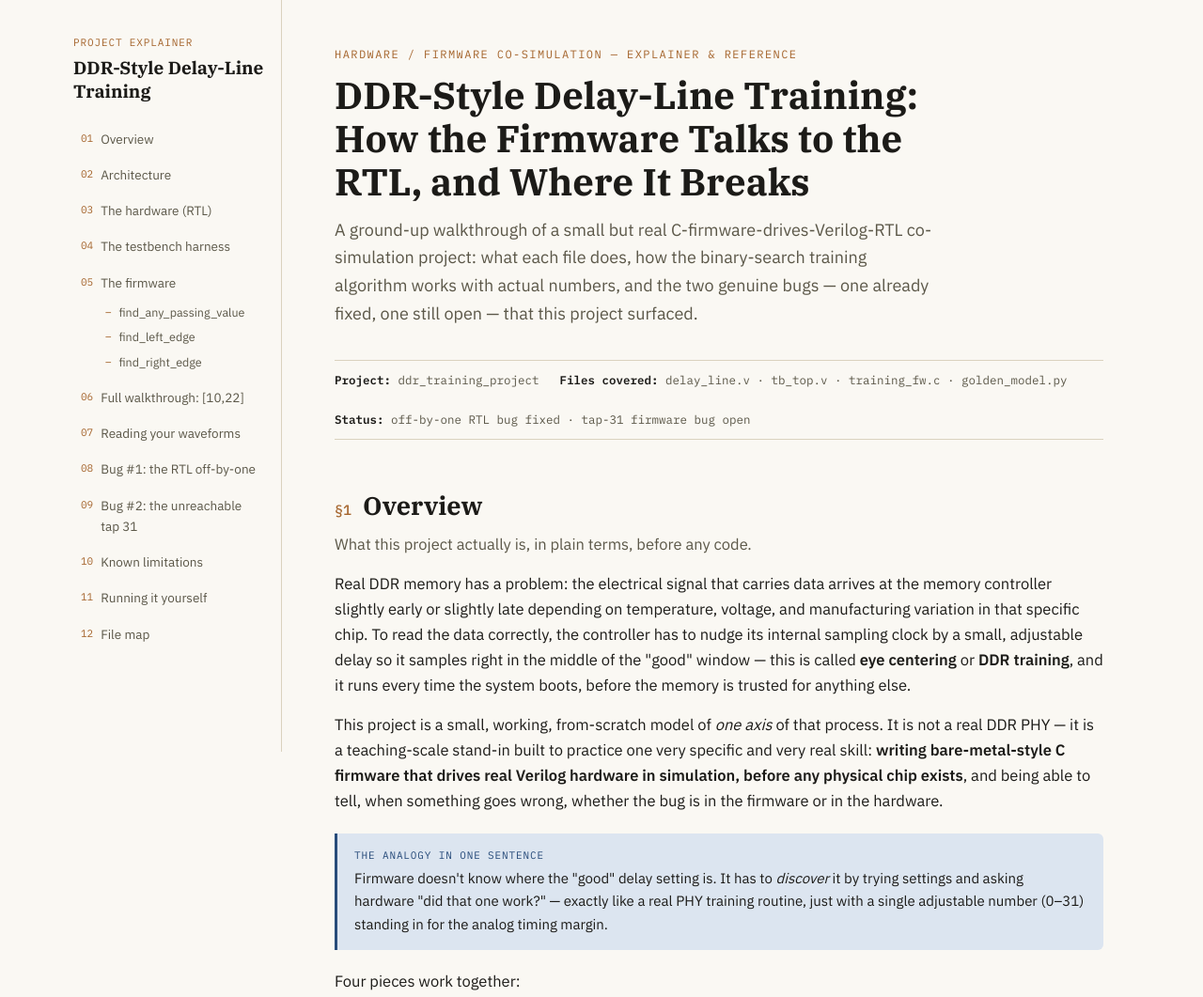
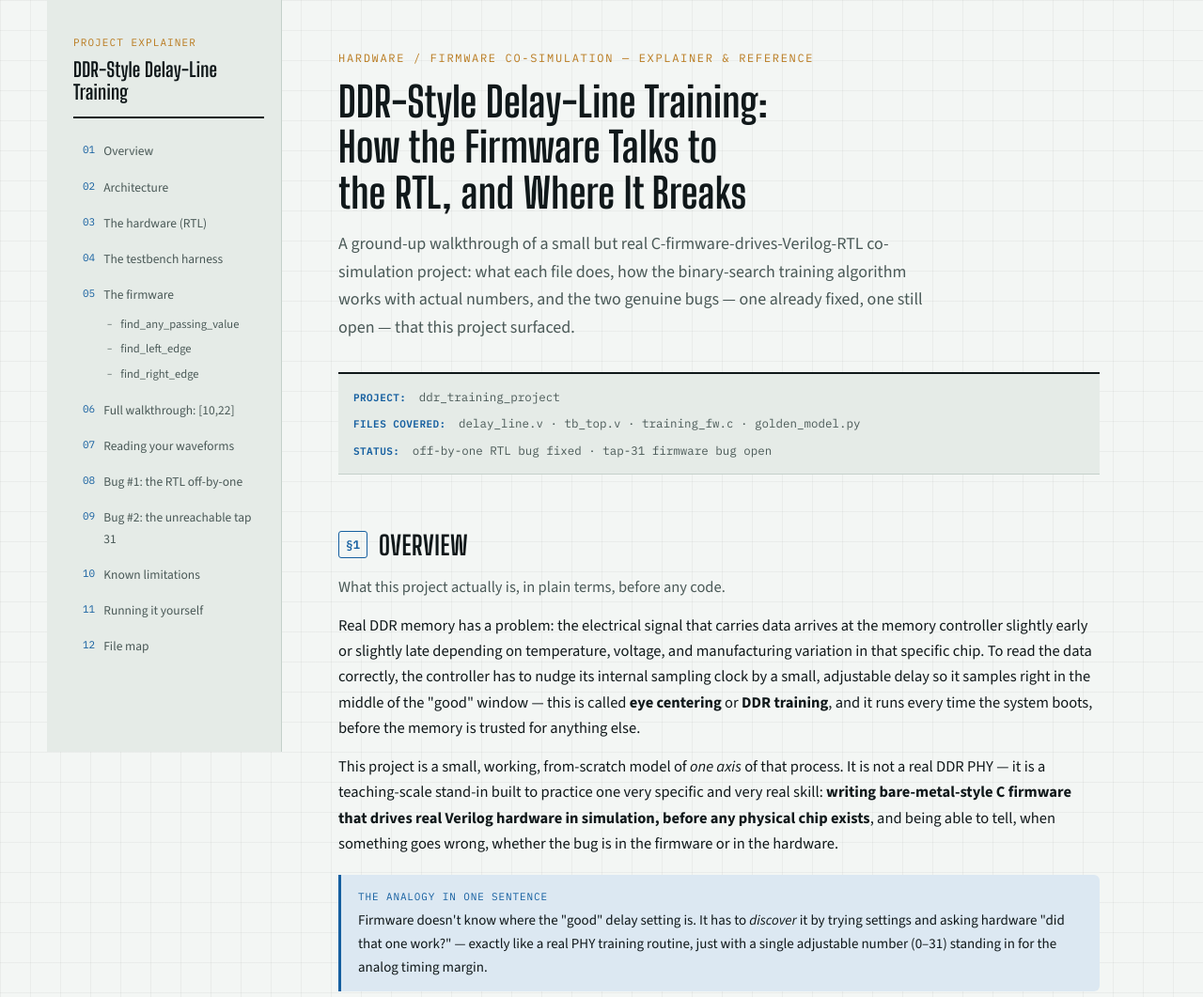
Before and after one commit to YaswanthReddy06/ddr_training_project, a plain HTML site: page ddr_training_project_explainer.html in a window 1280 px wide. Shown: the top 1061 px of the page at 94% size. Drawn offline with nearby package versions, Linux system fonts and the light colour scheme.

Commit message:
Redesign explainer page: engineering-datasheet visual identity
Same content throughout -- every paragraph, code block, table, SVG
diagram, and embedded screenshot is byte-identical to before. Only the
<style> block and the Google Fonts link changed.

Previous look leaned on a warm-cream-paper + serif-headline + terracotta
palette, which reads as a generic AI-generated template rather than
something specific to this project. Replaced it with a look grounded in
the subject matter -- a semiconductor datasheet / schematic-sheet
aesthetic:

- Palette: cool grid-paper white/near-black ink, signal-blue primary
  accent (PCB trace / oscilloscope trace), amber secondary accent
  (indicator lamp), with pass/fail green/red kept as separate semantic
  colors tied to the actual pass/fail content, not decorative accents.
- Type: Big Shoulders Display (steel-signage grotesk) for headlines and
  section numerals, Source Sans 3 for body prose, IBM Plex Mono kept
  for code/data/tables.
- Layout: byline recast as a spec title-block, section numbers as
  boxed stamps, screenshots given a matted instrument-panel frame,
  faint blueprint-grid background texture, full dark-mode token set via
  prefers-color-scheme.

```diff
--- a/ddr_training_project_explainer.html
+++ b/ddr_training_project_explainer.html
@@ -5,37 +5,67 @@
 <title>DDR-Style Delay-Line Training — Project Explainer</title>
 <meta name="viewport" content="width=device-width, initial-scale=1">
 <link rel="preconnect" href="https://fonts.googleapis.com">
-<link href="https://fonts.googleapis.com/css2?family=IBM+Plex+Serif:ital,wght@0,400;0,600;0,700;1,400&family=IBM+Plex+Sans:wght@400;500;600;700&family=IBM+Plex+Mono:wght@400;500;600&display=swap" rel="stylesheet">
+<link href="https://fonts.googleapis.com/css2?family=Big+Shoulders+Display:wght@600;700;800&family=Source+Sans+3:ital,wght@0,400;0,600;0,700;1,400&family=IBM+Plex+Mono:wght@400;500;600&display=swap" rel="stylesheet">
 <style>
 :root{
-  --paper:#FAF8F3;
-  --paper-2:#F1EDE3;
-  --ink:#1C1B18;
-  --ink-soft:#5B5748;
-  --rule:#DAD2BE;
-  --pass:#2F7D4F;
-  --pass-bg:#E7F3EB;
-  --fail:#B0402E;
-  --fail-bg:#F8E9E5;
-  --trace:#274B7A;      /* circuit-trace blue, primary accent */
-  --trace-soft:#DCE5F0;
-  --copper:#A5652D;     /* secondary accent, tap/signature highlight */
-  --copper-soft:#F1E3D2;
-  --code-bg:#20241F;
-  --code-ink:#E9E6DC;
-  --code-accent:#8FD19E;
+  --paper:#F3F6F4;
+  --paper-2:#E5EBE7;
+  --ink:#10181A;
+  --ink-soft:#4A5957;
+  --rule:#C4D0CA;
+  --grid-line:rgba(16,24,26,.045);
+  --pass:#1F7A49;
+  --pass-bg:#E2F1E7;
+  --fail:#A6402E;
+  --fail-bg:#F7E6E0;
+  --trace:#155FA0;       /* signal-trace blue, primary accent */
+  --trace-soft:#DCE8F2;
+  --signal:#B97A1E;      /* amber indicator lamp, secondary accent */
+  --signal-soft:#F3E4C8;
+  --panel:#F5F7F5;       /* fixed light matting for screenshots/diagrams -- stays light in both themes */
+  --code-bg:#0D1512;
+  --code-ink:#DCE7DE;
+  --code-accent:#7ED19E;
   --max:840px;
+}
+@media (prefers-color-scheme:dark){
+  :root{
+    --paper:#0B1210;
+    --paper-2:#131C19;
+    --ink:#E7EDE9;
+    --ink-soft:#9AACA5;
+    --rule:#28362F;
+    --grid-line:rgba(231,237,233,.045);
+    --pass:#5FCB8C;
+    --pass-bg:#12301F;
+    --fail:#E2846D;
+    --fail-bg:#3A1E17;
+    --trace:#6FA8DD;
+    --trace-soft:#132A3C;
+    --signal:#E0A756;
+    --signal-soft:#382A12;
+    --code-bg:#070D0A;
+    --code-ink:#D9E5DD;
+    --code-accent:#8FE3B0;
+  }
 }
 *{box-sizing:border-box;}
 html{scroll-behavior:smooth;}
+@media (prefers-reduced-motion:reduce){html{scroll-behavior:auto;}}
 body{
   margin:0;
-  background:var(--paper);
+  background-color:var(--paper);
+  background-image:
+    linear-gradient(var(--grid-line) 1px, transparent 1px),
+    linear-gradient(90deg, var(--grid-line) 1px, transparent 1px);
+  background-size:32px 32px;
   color:var(--ink);
-  font-family:'IBM Plex Sans',system-ui,sans-serif;
+  font-family:'Source Sans 3',system-ui,sans-serif;
   font-size:16.5px;
   line-height:1.65;
 }
+a{color:var(--trace);}
+a:focus-visible, nav.toc a:focus-visible{outline:2px solid var(--trace); outline-offset:2px; border-radius:3px;}
 .layout{display:flex; max-width:1180px; margin:0 auto;}
 nav.toc{
   width:250px;
@@ -47,48 +77,53 @@ nav.toc{
   overflow-y:auto;
   padding:36px 18px 36px 28px;
   border-right:1px solid var(--rule);
+  background:var(--paper-2);
 }
 nav.toc .tag{
   font-family:'IBM Plex Mono',monospace;
   font-size:11px;
-  letter-spacing:.08em;
-  color:var(--copper);
+  letter-spacing:.1em;
+  color:var(--signal);
   text-transform:uppercase;
-  margin-bottom:6px;
+  margin-bottom:8px;
 }
 nav.toc .proj{
-  font-family:'IBM Plex Serif',serif;
+  font-family:'Big Shoulders Display',sans-serif;
   font-weight:700;
-  font-size:19px;
-  line-height:1.3;
-  margin-bottom:22px;
+  font-size:21px;
+  line-height:1.15;
+  letter-spacing:.01em;
+  margin-bottom:14px;
+  padding-bottom:14px;
   color:var(--ink);
+  border-bottom:2px solid var(--ink);
 }
-nav.toc ol{list-style:none; margin:0; padding:0; counter-reset:sec;}
+nav.toc ol{list-style:none; margin:18px 0 0; padding:0; counter-reset:sec;}
 nav.toc li{counter-increment:sec; margin-bottom:3px;}
 nav.toc a{
   display:flex;
-  gap:8px;
+  gap:9px;
   font-size:13.5px;
   color:var(--ink-soft);
   text-decoration:none;
   padding:5px 8px;
-  border-radius:4px;
+  border-radius:3px;
+  border-left:2px solid transparent;
 }
 nav.toc a::before{
   content:counter(sec,decimal-leading-zero);
   font-family:'IBM Plex Mono',monospace;
   font-size:11px;
-  color:var(--copper);
+  color:var(--trace);
   flex-shrink:0;
   padding-top:1px;
 }
-nav.toc a:hover{background:var(--paper-2); color:var(--ink);}
+nav.toc a:hover{background:var(--paper); color:var(--ink); border-left-color:var(--trace);}
 nav.toc .sub{margin-left:26px; margin-top:2px; margin-bottom:8px;}
 nav.toc .sub a{font-size:12.5px; padding:3px 8px;}
-nav.toc .sub a::before{content:"–"; font-family:inherit;}
+nav.toc .sub a::before{content:"–"; font-family:inherit; color:var(--ink-soft);}
 
-main{flex:1; min-width:0; padding:48px 56px 120px;}
+main{flex:1; min-width:0; padding:52px 60px 120px;}
 @media (max-width:860px){
   nav.toc{display:none;}
   main{padding:28px 20px 90px;}
@@ -97,63 +132,76 @@ main{flex:1; min-width:0; padding:48px 56px 120px;}
 .kicker{
   font-family:'IBM Plex Mono',monospace;
   font-size:12px;
-  letter-spacing:.12em;
+  letter-spacing:.14em;
   text-transform:uppercase;
-  color:var(--copper);
-  margin:0 0 10px;
+  color:var(--signal);
+  margin:0 0 12px;
 }
 h1.title{
-  font-family:'IBM Plex Serif',serif;
+  font-family:'Big Shoulders Display',sans-serif;
   font-weight:700;
-  font-size:40px;
-  line-height:1.15;
-  margin:0 0 14px;
-  max-width:680px;
+  font-size:44px;
+  line-height:1.1;
+  letter-spacing:.005em;
+  margin:0 0 16px;
+  max-width:700px;
+  text-wrap:balance;
+  color:var(--ink);
 }
 p.dek{
   font-size:18px;
   color:var(--ink-soft);
   max-width:640px;
-  margin:0 0 34px;
+  margin:0 0 32px;
 }
 .byline{
   font-family:'IBM Plex Mono',monospace;
   font-size:12.5px;
   color:var(--ink-soft);
-  border-top:1px solid var(--rule);
+  border-top:2px solid var(--ink);
   border-bottom:1px solid var(--rule);
-  padding:10px 0;
-  margin-bottom:40px;
+  padding:14px 16px;
+  margin-bottom:44px;
   display:flex;
-  gap:22px;
-  flex-wrap:wrap;
+  flex-direction:column;
+  gap:8px;
+  background:var(--paper-2);
 }
-.byline b{color:var(--ink);}
+.byline b{color:var(--trace); font-weight:600; text-transform:uppercase; letter-spacing:.04em; font-size:11px; margin-right:6px;}
 
-section{margin-bottom:64px; max-width:var(--max);}
+section{margin-bottom:68px; max-width:var(--max);}
 section h2{
-  font-family:'IBM Plex Serif',serif;
-  font-size:27px;
+  font-family:'Big Shoulders Display',sans-serif;
+  font-size:28px;
   font-weight:700;
-  margin:0 0 6px;
+  text-transform:uppercase;
+  letter-spacing:.02em;
+  margin:0 0 8px;
   padding-top:8px;
   scroll-margin-top:20px;
   display:flex;
-  align-items:baseline;
+  align-items:center;
   gap:12px;
+  color:var(--ink);
 }
 section h2 .num{
   font-family:'IBM Plex Mono',monospace;
-  font-size:15px;
-  font-weight:500;
-  color:var(--copper);
+  font-size:12.5px;
+  font-weight:600;
+  color:var(--trace);
+  border:1px solid var(--trace);
+  padding:3px 7px;
+  border-radius:3px;
+  letter-spacing:0;
 }
 section h3{
-  font-family:'IBM Plex Serif',serif;
-  font-size:19px;
-  font-weight:600;
-  margin:30px 0 10px;
+  font-family:'Big Shoulders Display',sans-serif;
+  font-size:21px;
+  font-weight:700;
+  letter-spacing:.01em;
+  margin:32px 0 10px;
   scroll-margin-top:20px;
+  color:var(--ink);
 }
 section > .lede{
   font-size:16.5px;
@@ -161,8 +209,7 @@ section > .lede{
   margin-top:2px;
 }
 p{margin:14px 0;}
-strong{color:var(--ink); font-weight:600;}
-a{color:var(--trace);}
+strong{color:var(--ink); font-weight:700;}
 ul,ol{padding-left:22px;}
 li{margin:6px 0;}
 
@@ -174,7 +221,7 @@ li{margin:6px 0;}
   margin:20px 0;
   font-size:15px;
 }
-.callout.copper{border-left-color:var(--copper); background:var(--copper-soft);}
+.callout.copper{border-left-color:var(--signal); background:var(--signal-soft);}
 .callout .lbl{
   font-family:'IBM Plex Mono',monospace;
   font-size:11px;
@@ -184,12 +231,12 @@ li{margin:6px 0;}
   margin-bottom:4px;
   display:block;
 }
-.callout.copper .lbl{color:var(--copper);}
+.callout.copper .lbl{color:var(--signal);}
 
 .bug-box{
   border:1.5px solid var(--fail);
   background:var(--fail-bg);
-  border-radius:6px;
+  border-radius:4px;
   padding:16px 20px;
   margin:20px 0;
 }
@@ -197,16 +244,16 @@ li{margin:6px 0;}
   font-family:'IBM Plex Mono',monospace;
   font-size:11px;
   text-transform:uppercase;
-  letter-spacing:.08em;
+  letter-spacing:.1em;
   color:var(--fail);
-  margin-bottom:6px;
+  margin-bottom:8px;
   display:block;
-  font-weight:600;
+  font-weight:700;
 }
 .fix-box{
   border:1.5px solid var(--pass);
   background:var(--pass-bg);
-  border-radius:6px;
+  border-radius:4px;
   padding:16px 20px;
   margin:20px 0;
 }
@@ -214,18 +261,19 @@ li{margin:6px 0;}
   font-family:'IBM Plex Mono',monospace;
   font-size:11px;
   text-transform:uppercase;
-  letter-spacing:.08em;
+  letter-spacing:.1em;
   color:var(--pass);
-  margin-bottom:6px;
+  margin-bottom:8px;
   display:block;
-  font-weight:600;
+  font-weight:700;
 }
 
 pre{
   background:var(--code-bg);
   color:var(--code-ink);
   padding:16px 18px;
-  border-radius:8px;
+  border-radius:6px;
+  border-top:2px solid var(--trace);
   overflow-x:auto;
   font-family:'IBM Plex Mono',monospace;
   font-size:13px;
@@ -249,13 +297,21 @@ pre code{background:none; padding:0;}
   align-items:center;
   gap:6px;
 }
-.filename::before{content:"◆"; color:var(--copper); font-size:10px;}
+.filename::before{content:"◆"; color:var(--signal); font-size:10px;}
 
 .pass-tok{color:var(--code-accent); font-weight:600;}
 .fail-tok{color:#E38878; font-weight:600;}
 
 figure{margin:26px 0;}
-figure img{width:100%; border:1px solid var(--rule); border-radius:6px; display:block;}
+figure img{
+  width:100%;
+  display:block;
+  padding:10px;
+  border:1px solid var(--rule);
+  border-radius:4px;
+  background:var(--panel);
+  box-sizing:border-box;
+}
 figcaption{
   font-family:'IBM Plex Mono',monospace;
   font-size:12.5px;
@@ -282,10 +338,12 @@ th{
   text-transform:uppercase;
   letter-spacing:.04em;
   color:var(--ink-soft);
-  font-weight:500;
+  font-weight:600;
+  border-bottom:2px solid var(--ink);
 }
-td.num, th.num{font-family:'IBM Plex Mono',monospace; text-align:right;}
-tr.hl td{background:var(--copper-soft);}
+td.num, th.num{font-family:'IBM Plex Mono',monospace; text-align:right; font-variant-numeric:tabular-nums;}
+tbody tr:nth-child(even) td{background:var(--paper-2);}
+tbody tr.hl td{background:var(--signal-soft);}
 
 .divider{
   border:none;
@@ -296,9 +354,9 @@ tr.hl td{background:var(--copper-soft);}
 .svg-wrap{
   margin:22px 0;
   padding:18px;
-  background:#fff;
+  background:var(--panel);
   border:1px solid var(--rule);
-  border-radius:8px;
+  border-radius:6px;
   overflow-x:auto;
 }
 .svg-wrap svg{display:block; margin:0 auto;}
@@ -321,14 +379,15 @@ tr.hl td{background:var(--copper-soft);}
   font-family:'IBM Plex Mono',monospace;
   font-size:13px;
   background:var(--paper-2);
-  border-radius:8px;
+  border:1px solid var(--rule);
+  border-radius:6px;
   padding:18px 20px;
   margin:18px 0;
 }
-.file-map .row{display:flex; gap:14px; padding:5px 0; border-bottom:1px solid var(--rule);}
+.file-map .row{display:flex; gap:14px; padding:6px 0; border-bottom:1px solid var(--rule);}
 .file-map .row:last-child{border-bottom:none;}
 .file-map .f{color:var(--trace); font-weight:600; flex-shrink:0; width:220px;}
-.file-map .d{color:var(--ink-soft); font-family:'IBM Plex Sans',sans-serif; font-size:13.5px;}
+.file-map .d{color:var(--ink-soft); font-family:'Source Sans 3',sans-serif; font-size:13.5px;}
 
 footer{
   max-width:var(--max);
```
